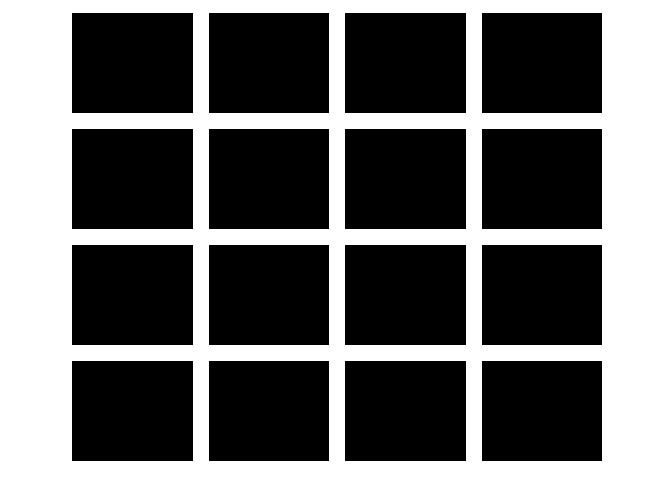
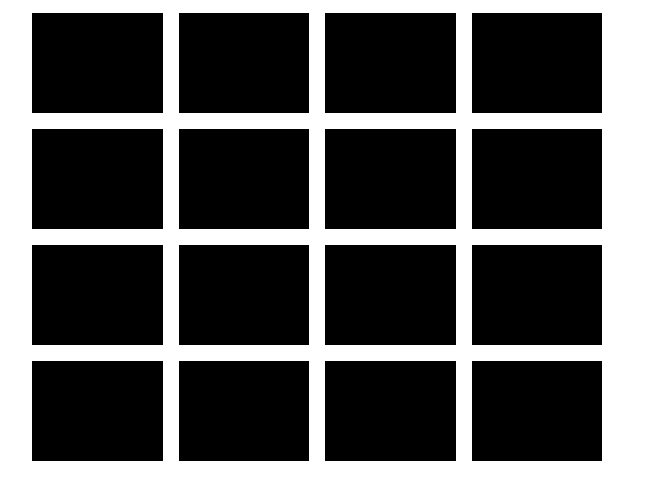
Before and after one commit to Obayanju/memory-game, a plain HTML site: page index.html in a window 1280 px wide. Shown: the part 181-680 px from the top of the page, without its empty margins (323-971 px from the left). Drawn offline with Linux system fonts and the light colour scheme.

Commit message:
fix: Remove default ul left padding

```diff
--- a/css/main.css
+++ b/css/main.css
@@ -21,6 +21,8 @@ body {
     explicitly sized by grid-template-rows(implicitly created rows) */
   grid-auto-rows: 100px;
   gap: 1em;
+  /* remove default ul left padding */
+  padding: 0;
 }
 
 .wrapper .card {
@@ -45,7 +47,8 @@ body {
   grid-column-start: 3;
 }
 
-.num-moves, .stars {
+.num-moves,
+.stars {
   grid-column-start: 1;
 }
 
```
